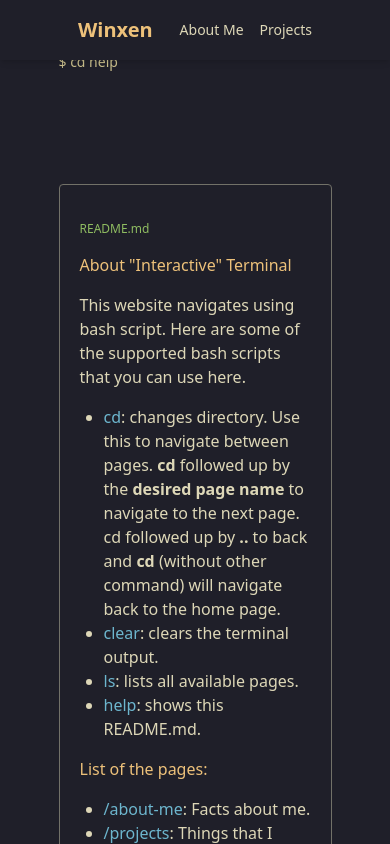
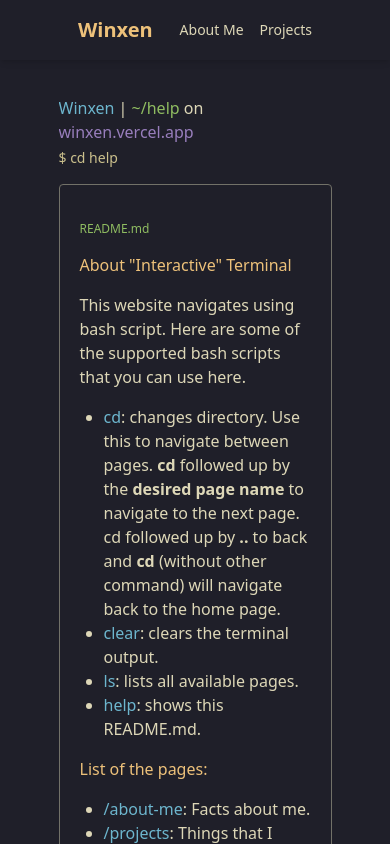
Before and after one commit to winxene/winxen, a Next.js app: page /help in a window 390 px wide. Shown: the top 844 px of the page. Built offline with nearby package versions, Linux system fonts and the light colour scheme.

Commit message:
fix: fixed the responsive issue

```diff
--- a/src/app/help/page.tsx
+++ b/src/app/help/page.tsx
@@ -15,8 +15,8 @@ const Help: FC = () => {
       contentDescription="Winxen personal website. Contains projects and information about me."
     >
       {showContent && (
-        <>
-          <div className="items-start justify-center flex flex-col space-y-4 w-[70%]">
+        <div className="flex flex-col items-center justify-center animate-fade-in-up min-w-full">
+          <div className="relative items-left justify-center space-y-0 top-24 md:top-0 lg:space-y-4 w-[70%] mx-auto ">
             <TerminalHistoryPane currentPath={path} text="cd help" />
           </div>
           <ReadmeCard>
@@ -68,7 +68,7 @@ const Help: FC = () => {
               </ul>
             </div>
           </ReadmeCard>
-        </>
+        </div>
       )}
       <TerminalPane setShowContent={setShowContent} />
     </PageLayout>
```
